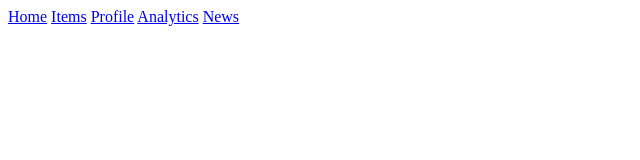
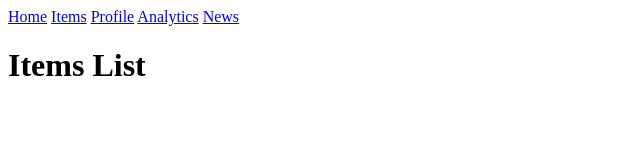
Before and after one commit to karma-skz/lab-12, a plain HTML site: page frontend/items.html in a window 1280 px wide. Shown: the whole page, without its empty margins (0-640 px from the left). Drawn offline with Linux system fonts and the light colour scheme.

Commit message:
final fucking commit

```diff
--- a/frontend/items.html
+++ b/frontend/items.html
@@ -13,7 +13,12 @@
     <a href="analytics.html">Analytics</a>
     <a href="news.html">News</a>
   </nav>
-  <!-- fuck I think I deleted a container, god help me-->
+  <div class="container">
+    <h1>Items List</h1>
+    <ul id="items-list">
+      <!-- Items will be dynamically loaded here -->
+    </ul>
+  </div></div>
 
   <script src="scripts/items.js"></script>
 </body>
```
